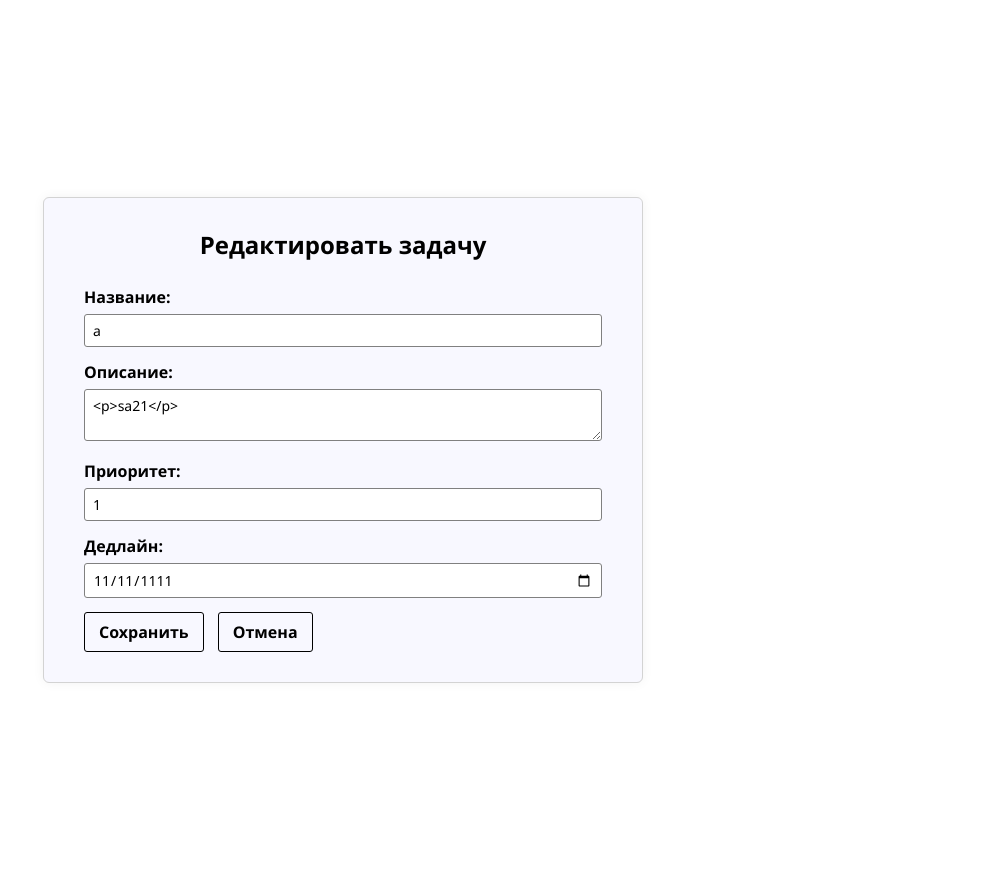
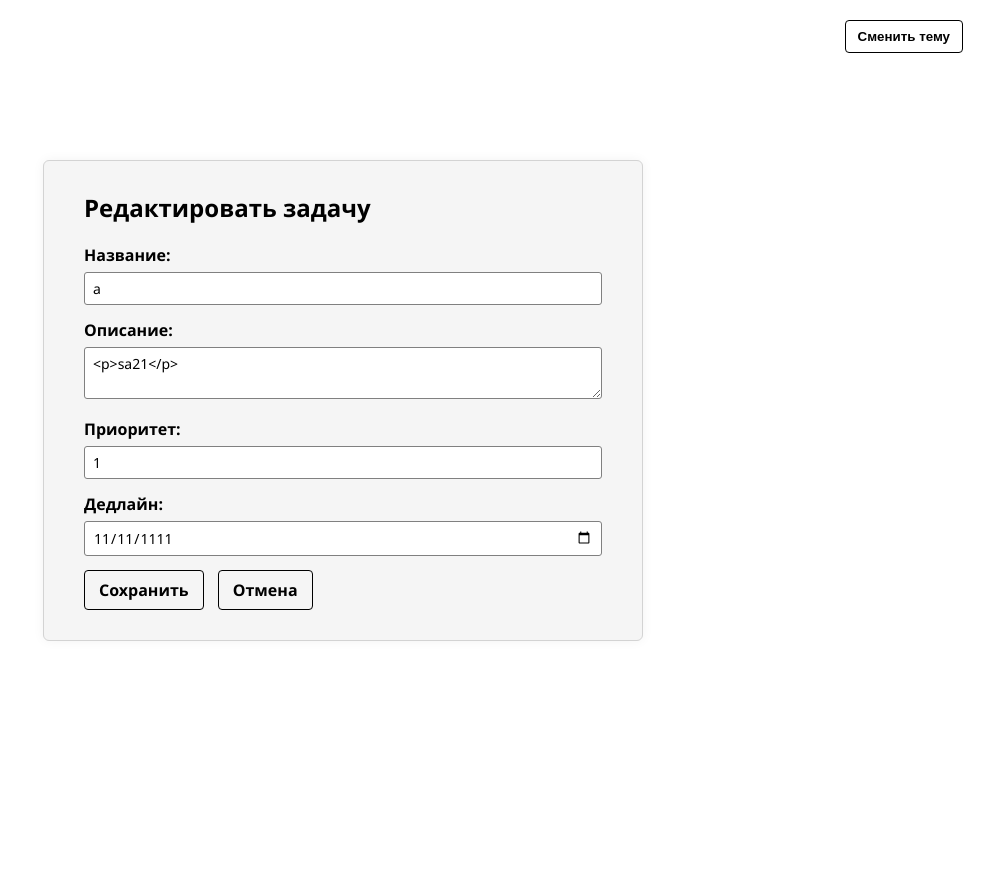
Before and after one commit to MelFxrd/To-Do-List, a Django app: page /tasks/edit/1/ in a window 1280 px wide. Shown: the whole page, without its empty margins (297-1280 px from the left). After the commit the page ends 641 px from the top, so only its background shows below. Run offline with Django 5.2, Linux system fonts and the light colour scheme; a user stored in the database is signed in; data comes from the database, SQL or seed files in the repository; some libraries are stand-ins or nearby versions.

Commit message:
Добавил смену темы в редакторе

```diff
--- a/static/edit_task.css
+++ b/static/edit_task.css
@@ -3,71 +3,126 @@ body {
   background: white;
   color: black;
   margin: 0;
-  padding: 40px;
+  height: 100vh;
   display: flex;
   justify-content: center;
   align-items: center;
-  height: 100vh;
+  position: relative;
 }
 
 .edit-container {
   width: 100%;
   max-width: 600px;
-  background: ghostwhite;
+  padding: 30px 40px;
   border: 1px solid lightgray;
-  padding: 30px 40px;
   border-radius: 6px;
+  background: whitesmoke;
   box-shadow: 0 0 12px rgba(0, 0, 0, 0.05);
   box-sizing: border-box;
 }
 
-h1 {
+.edit-container h1 {
   margin-top: 0;
-  margin-bottom: 25px;
+  margin-bottom: 20px;
   font-size: 24px;
   font-weight: 700;
-  text-align: center;
 }
 
-label {
+.edit-container label {
   display: block;
   margin-bottom: 6px;
   font-weight: 600;
 }
 
-input[type="text"],
-input[type="number"],
-input[type="date"],
-textarea {
+.edit-container input[type="text"],
+.edit-container input[type="number"],
+.edit-container input[type="date"],
+.edit-container textarea {
   width: 100%;
   padding: 6px 8px;
+  margin-bottom: 14px;
+  font-size: 14px;
+  font-family: inherit;
   border: 1px solid gray;
   border-radius: 3px;
-  font-size: 14px;
-  margin-bottom: 14px;
-  font-family: inherit;
+  background: white;
   color: black;
-  background: white;
   box-sizing: border-box;
 }
 
-button,
-a {
+.edit-container button,
+.edit-container a {
+  display: inline-block;
   padding: 8px 14px;
+  margin-right: 10px;
+  font-weight: 600;
+  font-size: 16px;
+  font-family: inherit;
   border: 1px solid black;
   background: transparent;
-  font-weight: 600;
+  color: black;
+  border-radius: 4px;
+  text-decoration: none;
   cursor: pointer;
-  border-radius: 3px;
-  font-family: inherit;
-  color: black;
-  text-decoration: none;
-  font-size: 16px;
-  display: inline-block;
-  margin-right: 10px;
+  transition: background 0.2s ease;
 }
 
-button:hover,
-a:hover {
+.edit-container button:hover,
+.edit-container a:hover {
   background: lightgray;
 }
+
+.theme-toggle {
+  position: absolute;
+  top: 20px;
+  right: 20px;
+  padding: 8px 12px;
+  border: 1px solid black;
+  background: transparent;
+  color: black;
+  font-weight: 600;
+  border-radius: 4px;
+  cursor: pointer;
+  transition: background 0.2s ease;
+}
+
+.theme-toggle:hover {
+  background: lightgray;
+}
+
+body.dark {
+  background: black;
+  color: white;
+}
+
+body.dark .edit-container {
+  background: rgb(30, 30, 30);
+  border: 1px solid gray;
+}
+
+body.dark input[type="text"],
+body.dark input[type="number"],
+body.dark input[type="date"],
+body.dark textarea {
+  background-color: rgb(45, 45, 45);
+  color: white;
+  border: 1px solid gray;
+}
+
+body.dark input::placeholder,
+body.dark textarea::placeholder {
+  color: lightgray;
+}
+
+body.dark button,
+body.dark a,
+body.dark .theme-toggle {
+  border: 1px solid white;
+  color: white;
+}
+
+body.dark button:hover,
+body.dark a:hover,
+body.dark .theme-toggle:hover {
+  background: gray;
+}
--- a/tasks/templates/edit_task.html
+++ b/tasks/templates/edit_task.html
@@ -8,8 +8,11 @@
   <title>Редактировать задачу</title>
 </head>
 <body>
+  <button class="theme-toggle" onclick="toggleTheme()">Сменить тему</button>
+
   <div class="edit-container">
     <h1>Редактировать задачу</h1>
+
     <form method="post">
       {% csrf_token %}
       <label>Название:</label>
@@ -28,13 +31,28 @@
       <a href="{% url 'task_list' %}">Отмена</a>
     </form>
   </div>
-  <script src="https://cdn.ckeditor.com/ckeditor5/39.0.1/classic/ckeditor.js"></script>
+
   <script>
-    ClassicEditor
-      .create(document.querySelector('#description'))
-      .catch(error => {
-          console.error(error);
+    ClassicEditor.create(document.querySelector('#description')).then(editor => {
+      if (document.body.classList.contains('dark')) {
+        editor.editing.view.change(writer => {
+          writer.setStyle('background-color', 'rgb(45, 45, 45)', editor.editing.view.document.getRoot());
+          writer.setStyle('color', 'white', editor.editing.view.document.getRoot());
+        });
+      }
+
+      document.querySelector('.theme-toggle').addEventListener('click', () => {
+        document.body.classList.toggle('dark');
+        const isDark = document.body.classList.contains('dark');
+
+        editor.editing.view.change(writer => {
+          writer.setStyle('background-color', isDark ? 'rgb(45, 45, 45)' : 'white', editor.editing.view.document.getRoot());
+          writer.setStyle('color', isDark ? 'white' : 'black', editor.editing.view.document.getRoot());
+        });
       });
+    }).catch(error => {
+      console.error(error);
+    });
   </script>
 </body>
 </html>
--- a/tasks/templates/task_list.html
+++ b/tasks/templates/task_list.html
@@ -65,7 +65,6 @@
     </div>
   </div>
 
-</body>
   <button class="theme-toggle" onclick="toggleTheme()">Сменить тему</button>
   <script>
     const saved = localStorage.getItem("theme")
@@ -76,4 +75,5 @@
       localStorage.setItem("theme", document.body.classList.contains("dark") ? "dark" : "light")
     }
   </script>
+</body>
 </html>
```
